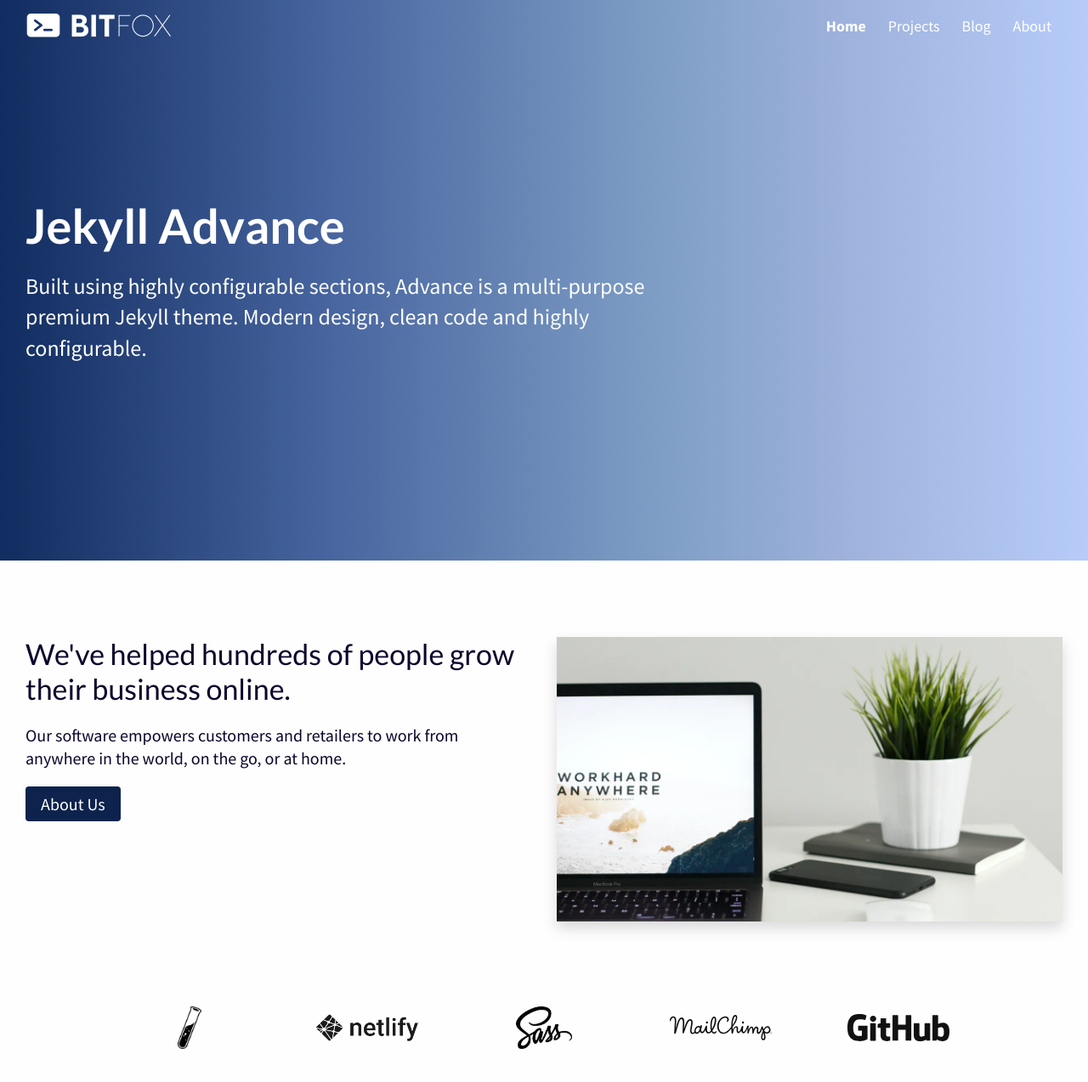
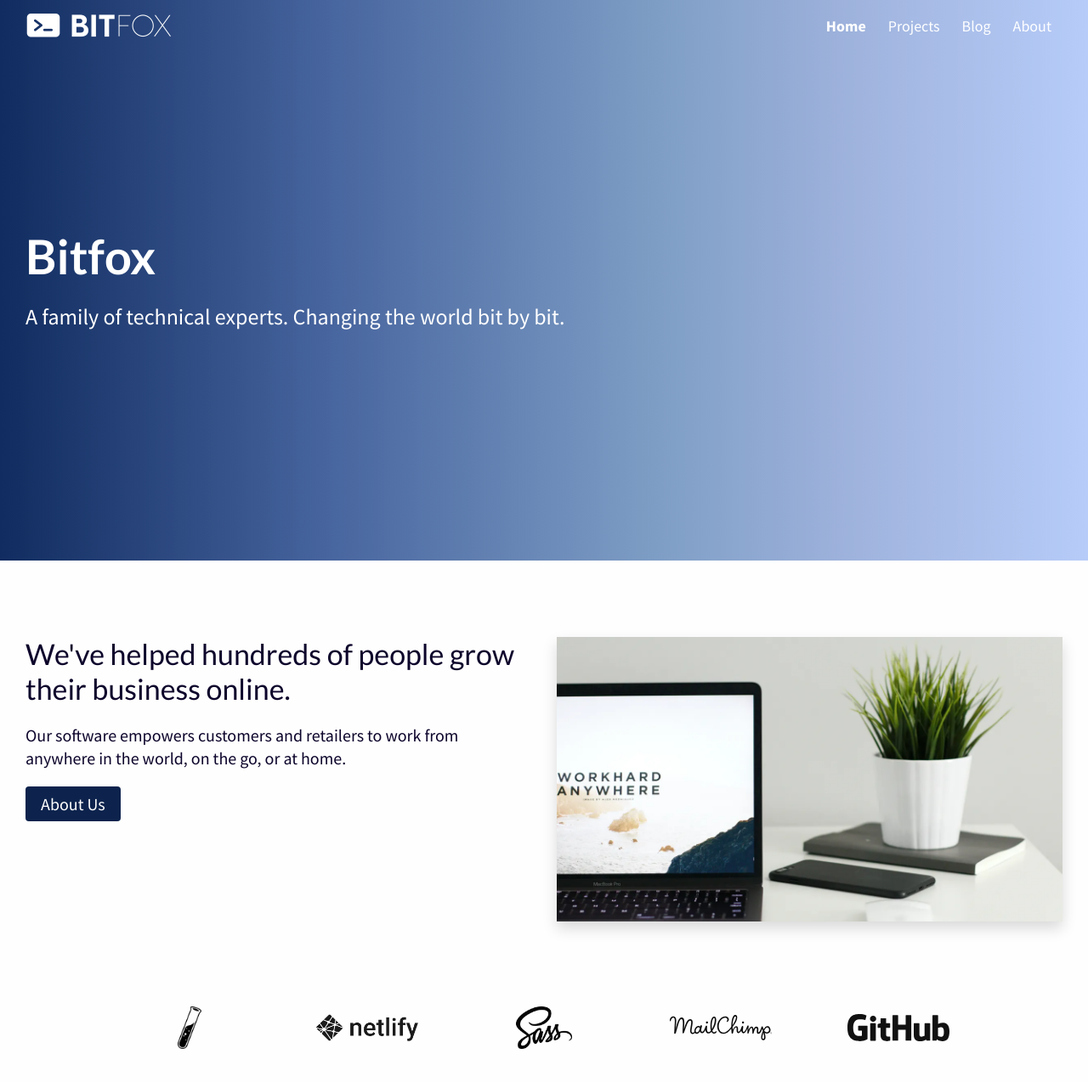
Before and after one commit to bitfox-git/bitfox-git.github.io, a Jekyll site: the page built from pages/home.md, in a window 1280 px wide and 1400 px high. Shown: the top 1274 px of the window at 85% size. Built offline with Jekyll 4.4.1, drawn with Linux system fonts in a browser that asks for light colours; some of the changed text lies outside the part shown.

Commit message:
More customizations

```diff
--- a/_config.yml
+++ b/_config.yml
@@ -99,16 +99,16 @@ colors:
   menu_text: "inherit"
 
   # dark-mode colors
-  primary_dark: "#4486f2"
-  primary_2_dark: "#2f74e5"
-  primary_text_dark: "#fdfcf9"
-  secondary_dark: "#8215cb"
+  primary_dark: "#0d234d"
+  primary_2_dark: "#143779"
+  primary_text_dark: "#fefefe"
+  secondary_dark: "#a0bcf7"
   background_dark: "#0f0f10"
   background_2_dark: "#1a191c"
   background_3_dark: "#222124"
   text_dark: "#f5f5ec"
   text_2_dark: "#b6c3d6"
-  logo_text_dark: "#2b3af7"
+  logo_text_dark: "#0d234d"
   menu_text_dark: "inherit"
 
 fonts:
@@ -169,8 +169,8 @@ menu:
 
 footer:
   enable_footer: true # show/hide the entire footer
-  footer_title: "Jekyll Advance"
-  footer_description: "Advance is a multi-purpose premium Jekyll theme. Modern design, clean code and highly configurable."
+  footer_title: "Bitfox"
+  footer_description: "A little bit of everything."
   enable_social_media_icons: true
   enable_contact_details: true
   enable_menu_footer_primary: true
@@ -183,7 +183,7 @@ footer:
 bottom:
   enable_bottom: true # show/hide the entire bottom (below the footer)
   enable_bottom_menu: true # if enabled, the bottom menu can be edited in `_data/menu.yml`
-  copyright_text: "© 2021 Zerostatic Themes"
+  copyright_text: "© 2023 Bitfox"
 
 sidebar:
   enable_sidebar_services: true
--- a/_data/partners.json
+++ b/_data/partners.json
@@ -22,7 +22,7 @@
   {
     "title": "Github",
     "image": "assets/images/partners/github.svg",
-    "url": "https://www.zerostatic.io"
+    "url": "https://www.github.com"
   },
   {
     "title": "Algolia",
--- a/pages/home.md
+++ b/pages/home.md
@@ -1,15 +1,15 @@
 ---
 layout: home
 permalink: "/"
-title: "Jekyll Advance"
-description: "Advance is a multi-purpose premium Jekyll theme. Modern design, clean code and highly configurable."
+title: "Bitfox"
+description: "A family of technical experts. Changing the world bit by bit."
 header_transparent: true
-meta_title: Jekyll Advance - Premium Jekyll Theme
+meta_title: Bitfox - A little bit of everything.
 
 hero:
   enabled: true
-  heading: "Jekyll Advance"
-  sub_heading: "Built using highly configurable sections, Advance is a multi-purpose premium Jekyll theme. Modern design, clean code and highly configurable."
+  heading: "Bitfox"
+  sub_heading: "A family of technical experts. Changing the world bit by bit."
   text_color: "#FFFFFF"
   background_color: "#1d2830"
   background_gradient: true
```
Also changed, not shown: _data/social.json (+2 -27 lines).
